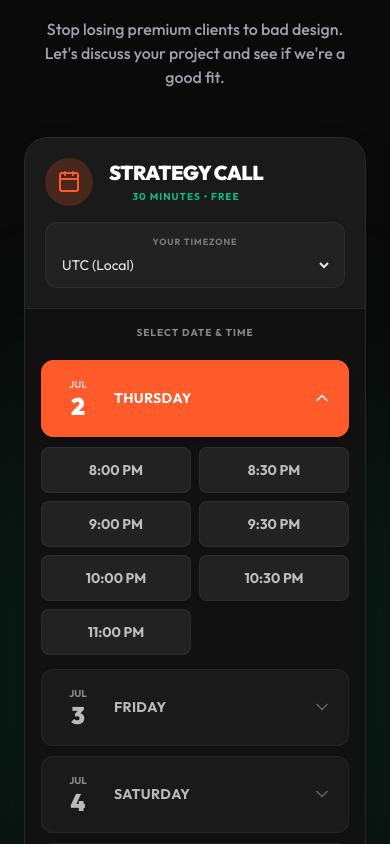
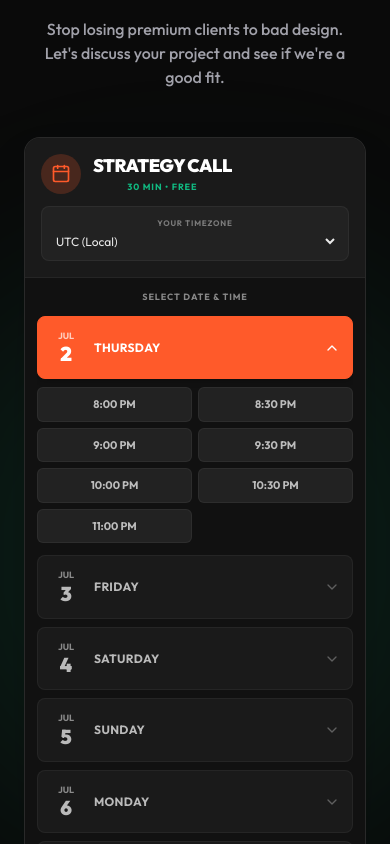
Before and after one commit to borse9030/usclientportfolio, a Next.js app: page / in a window 390 px wide. Shown: the part 3220-4064 px from the top of the page. Built offline with nearby package versions, Linux system fonts and the light colour scheme.

Commit message:
fix: shrink mobile calendar UI and prevent overflow

```diff
--- a/src/components/ui/BookingCalendar.tsx
+++ b/src/components/ui/BookingCalendar.tsx
@@ -255,33 +255,32 @@ export default function BookingCalendar() {
             )}
           </AnimatePresence>
         </div>
-      </div>
-
-      {/* ======================= */}
+      </div>      {/* ======================= */}
       {/* MOBILE UI (hidden md)   */}
       {/* ======================= */}
-      <div className="md:hidden w-full bg-[#111] border border-white/10 rounded-[24px] overflow-hidden shadow-2xl flex flex-col">
+      <div className="md:hidden w-full max-w-full sm:max-w-sm mx-auto bg-[#111] border border-white/10 rounded-2xl overflow-hidden shadow-2xl flex flex-col">
 
         {/* Mobile Header */}
-        <div className="bg-[#1A1A1A] p-5 border-b border-white/5">
-          <div className="flex items-center gap-4 mb-4">
-            <div className="w-12 h-12 rounded-full bg-[#FF5A2A]/20 flex items-center justify-center shrink-0">
-              <Calendar className="text-[#FF5A2A] w-6 h-6" />
+        <div className="bg-[#1A1A1A] p-4 border-b border-white/5">
+          <div className="flex items-center gap-3 mb-3">
+            <div className="w-10 h-10 rounded-full bg-[#FF5A2A]/20 flex items-center justify-center shrink-0">
+              <Calendar className="text-[#FF5A2A] w-5 h-5" />
             </div>
-            <div>
-              <h3 className="text-xl font-black text-white uppercase tracking-tight leading-tight">
+            <div className="min-w-0">
+              <h3 className="text-lg font-black text-white uppercase tracking-tight leading-tight truncate">
                 Strategy Call
               </h3>
-              <p className="text-[#10B981] text-[10px] font-bold uppercase tracking-widest mt-1">30 Minutes • Free</p>
+              <p className="text-[#10B981] text-[9px] font-bold uppercase tracking-widest mt-0.5">30 Min • Free</p>
             </div>
           </div>
 
-          <div className="w-full bg-[#222] rounded-xl p-3 border border-white/5 flex flex-col gap-1.5">
-            <label className="text-[9px] text-white/40 uppercase font-bold tracking-widest">Your Timezone</label>
+          <div className="w-full bg-[#222] rounded-lg p-2.5 border border-white/5 flex flex-col gap-1 overflow-hidden">
+            <label className="text-[8px] text-white/40 uppercase font-bold tracking-widest">Your Timezone</label>
             <select
               value={clientTz}
               onChange={(e) => setClientTz(e.target.value)}
-              className="w-full bg-transparent text-white/90 text-sm outline-none focus:text-[#FF5A2A] transition-colors truncate"
+              className="w-full bg-transparent text-white/90 text-xs outline-none focus:text-[#FF5A2A] transition-colors truncate"
+              style={{ maxWidth: '100%' }}
             >
               <option value={clientTz}>{clientTz} (Local)</option>
               <optgroup label="Popular Timezones">
@@ -294,7 +293,7 @@ export default function BookingCalendar() {
         </div>
 
         {/* Mobile Interactive Area */}
-        <div className="p-4 relative min-h-[400px]">
+        <div className="p-3 relative min-h-[350px]">
           <AnimatePresence mode="wait">
 
             {step === 1 && (
@@ -303,36 +302,36 @@ export default function BookingCalendar() {
                 initial={{ opacity: 0, x: 20 }}
                 animate={{ opacity: 1, x: 0 }}
                 exit={{ opacity: 0, x: -20 }}
-                className="flex flex-col gap-3 h-full"
+                className="flex flex-col gap-2 h-full"
               >
-                <div className="text-[10px] text-white/50 font-bold uppercase tracking-widest mb-2 px-1">
+                <div className="text-[9px] text-white/50 font-bold uppercase tracking-widest mb-1 px-1">
                   Select Date & Time
                 </div>
 
                 {/* Vertical Accordion Dates */}
-                <div className="flex flex-col gap-2.5 pb-20">
+                <div className="flex flex-col gap-2 pb-16">
                   {availableDates.map((date, i) => {
                     const isExpanded = expandedDateIndex === i;
                     const dateSlots = generateLocalSlots(date);
 
                     return (
-                      <div key={i} className="flex flex-col">
+                      <div key={i} className="flex flex-col w-full overflow-hidden">
                         <button
                           onClick={() => {
                             setExpandedDateIndex(isExpanded ? null : i);
                             setSelectedDate(date);
                             setSelectedSlot(null);
                           }}
-                          className={`w-full flex items-center justify-between p-4 rounded-xl border transition-all duration-300 ${isExpanded ? 'bg-[#FF5A2A] border-[#FF5A2A] text-white shadow-lg' : 'bg-[#1A1A1A] border-white/5 text-white/70 hover:border-white/20'}`}
+                          className={`w-full flex items-center justify-between p-3 rounded-lg border transition-all duration-300 ${isExpanded ? 'bg-[#FF5A2A] border-[#FF5A2A] text-white shadow-md' : 'bg-[#1A1A1A] border-white/5 text-white/70 hover:border-white/20'}`}
                         >
-                          <div className="flex items-center gap-4">
-                            <div className="flex flex-col items-center justify-center w-10">
-                              <span className="text-[10px] uppercase font-bold opacity-70">{format(date, "MMM")}</span>
-                              <span className="text-2xl font-black leading-none my-0.5">{format(date, "d")}</span>
+                          <div className="flex items-center gap-3 min-w-0">
+                            <div className="flex flex-col items-center justify-center w-8 shrink-0">
+                              <span className="text-[9px] uppercase font-bold opacity-70">{format(date, "MMM")}</span>
+                              <span className="text-xl font-black leading-none my-0.5">{format(date, "d")}</span>
                             </div>
-                            <span className="text-sm font-bold uppercase tracking-wide">{format(date, "EEEE")}</span>
+                            <span className="text-xs font-bold uppercase tracking-wide truncate">{format(date, "EEEE")}</span>
                           </div>
-                          <ChevronDown className={`w-5 h-5 transition-transform duration-300 ${isExpanded ? 'rotate-180 text-white' : 'text-white/30'}`} />
+                          <ChevronDown className={`w-4 h-4 shrink-0 transition-transform duration-300 ${isExpanded ? 'rotate-180 text-white' : 'text-white/30'}`} />
                         </button>
 
                         {/* Accordion Content: Timeslots */}
@@ -342,14 +341,14 @@ export default function BookingCalendar() {
                               initial={{ height: 0, opacity: 0 }}
                               animate={{ height: "auto", opacity: 1 }}
                               exit={{ height: 0, opacity: 0 }}
-                              className="overflow-hidden"
+                              className="overflow-hidden w-full"
                             >
-                              <div className="pt-2.5 pb-1 grid grid-cols-2 gap-2">
+                              <div className="pt-2 pb-1 grid grid-cols-2 gap-1.5 w-full">
                                 {dateSlots.map((slot, j) => (
                                   <button
                                     key={j}
                                     onClick={() => setSelectedSlot(slot.localTime)}
-                                    className={`py-3 rounded-lg border text-sm font-bold transition-all duration-300 ${selectedSlot === slot.localTime && isSameDay(date, selectedDate!) ? 'bg-white text-black border-white' : 'bg-[#222] border-white/5 text-white/70 active:bg-white/10'}`}
+                                    className={`py-2 px-1 rounded-md border text-[11px] sm:text-xs font-bold transition-all duration-300 truncate w-full ${selectedSlot === slot.localTime && isSameDay(date, selectedDate!) ? 'bg-white text-black border-white' : 'bg-[#222] border-white/5 text-white/70 active:bg-white/10'}`}
                                   >
                                     {slot.localTime}
                                   </button>
@@ -364,11 +363,11 @@ export default function BookingCalendar() {
                 </div>
 
                 {/* Sticky Bottom Action */}
-                <div className="absolute bottom-0 left-0 right-0 p-4 bg-gradient-to-t from-[#111] via-[#111] to-transparent pt-8">
+                <div className="absolute bottom-0 left-0 right-0 p-3 bg-gradient-to-t from-[#111] via-[#111] to-transparent pt-6">
                   <button
                     disabled={!selectedSlot}
                     onClick={() => setStep(2)}
-                    className={`w-full py-4 rounded-xl font-bold uppercase tracking-widest text-sm transition-all duration-300 shadow-xl ${selectedSlot ? 'bg-white text-black hover:bg-gray-200' : 'bg-white/5 text-white/20'}`}
+                    className={`w-full py-3 rounded-lg font-bold uppercase tracking-widest text-xs transition-all duration-300 shadow-lg ${selectedSlot ? 'bg-white text-black hover:bg-gray-200' : 'bg-white/5 text-white/20'}`}
                   >
                     Continue
                   </button>
@@ -383,58 +382,58 @@ export default function BookingCalendar() {
                 animate={{ opacity: 1, x: 0 }}
                 exit={{ opacity: 0, x: -20 }}
                 onSubmit={handleBook}
-                className="flex flex-col gap-6 h-full pb-20"
+                className="flex flex-col gap-4 h-full pb-16"
               >
                 <div className="flex items-center justify-between">
                   <button
                     type="button"
                     onClick={() => setStep(1)}
-                    className="text-[#FF5A2A] text-xs font-bold uppercase tracking-widest"
+                    className="text-[#FF5A2A] text-[10px] font-bold uppercase tracking-widest"
                   >
                     ← Back
                   </button>
-                  <span className="text-[10px] text-white/50 uppercase tracking-widest font-bold">Step 2 of 2</span>
+                  <span className="text-[9px] text-white/50 uppercase tracking-widest font-bold">Step 2 of 2</span>
                 </div>
 
-                <div className="bg-[#1A1A1A] border border-white/5 rounded-xl p-5 text-sm shadow-inner">
-                  <span className="text-white/40 text-xs font-bold uppercase tracking-widest">Selected Time</span> <br/>
-                  <div className="mt-2 text-base font-bold text-white">
-                    {selectedDate ? format(selectedDate, "EEEE, MMM do") : ""} <br/>
+                <div className="bg-[#1A1A1A] border border-white/5 rounded-lg p-3 text-xs shadow-inner w-full overflow-hidden">
+                  <span className="text-white/40 text-[9px] font-bold uppercase tracking-widest">Selected Time</span> <br/>
+                  <div className="mt-1 text-sm font-bold text-white truncate">
+                    {selectedDate ? format(selectedDate, "MMM do") : ""} <br/>
                     <span className="text-[#10B981]">{selectedSlot}</span>
                   </div>
                 </div>
 
-                <div className="space-y-3">
-                  <div className="relative">
-                    <User className="absolute left-4 top-1/2 -translate-y-1/2 w-5 h-5 text-white/30" />
+                <div className="space-y-2 w-full overflow-hidden">
+                  <div className="relative w-full">
+                    <User className="absolute left-3 top-1/2 -translate-y-1/2 w-4 h-4 text-white/30" />
                     <input
                       type="text"
                       required
                       value={name}
                       onChange={e => setName(e.target.value)}
                       placeholder="Your Name *"
-                      className="w-full bg-[#222] border border-white/10 rounded-xl py-4 pl-12 pr-4 text-white outline-none focus:border-[#FF5A2A]"
+                      className="w-full bg-[#222] border border-white/10 rounded-lg py-3 pl-9 pr-3 text-sm text-white outline-none focus:border-[#FF5A2A]"
                     />
                   </div>
 
-                  <div className="relative">
-                    <LinkIcon className="absolute left-4 top-1/2 -translate-y-1/2 w-5 h-5 text-white/30" />
+                  <div className="relative w-full">
+                    <LinkIcon className="absolute left-3 top-1/2 -translate-y-1/2 w-4 h-4 text-white/30" />
                     <input
                       type="text"
                       value={projectUrl}
                       onChange={e => setProjectUrl(e.target.value)}
-                      placeholder="Project URL (Optional)"
-                      className="w-full bg-[#222] border border-white/10 rounded-xl py-4 pl-12 pr-4 text-white outline-none focus:border-[#FF5A2A]"
+                      placeholder="Project URL"
+                      className="w-full bg-[#222] border border-white/10 rounded-lg py-3 pl-9 pr-3 text-sm text-white outline-none focus:border-[#FF5A2A]"
                     />
                   </div>
                 </div>
 
-                <div className="absolute bottom-0 left-0 right-0 p-4 bg-[#111]">
+                <div className="absolute bottom-0 left-0 right-0 p-3 bg-[#111]">
                   <button
                     type="submit"
-                    className="w-full py-4 rounded-xl font-bold uppercase tracking-widest text-sm transition-all duration-300 bg-[#10B981] text-[#0A0A0A] flex items-center justify-center gap-2 shadow-[0_0_20px_rgba(16,185,129,0.2)]"
+                    className="w-full py-3 rounded-lg font-bold uppercase tracking-widest text-xs transition-all duration-300 bg-[#10B981] text-[#0A0A0A] flex items-center justify-center gap-2 shadow-[0_0_15px_rgba(16,185,129,0.2)]"
                   >
-                    <Send className="w-4 h-4" />
+                    <Send className="w-3 h-3" />
                     Confirm on WhatsApp
                   </button>
                 </div>
```
